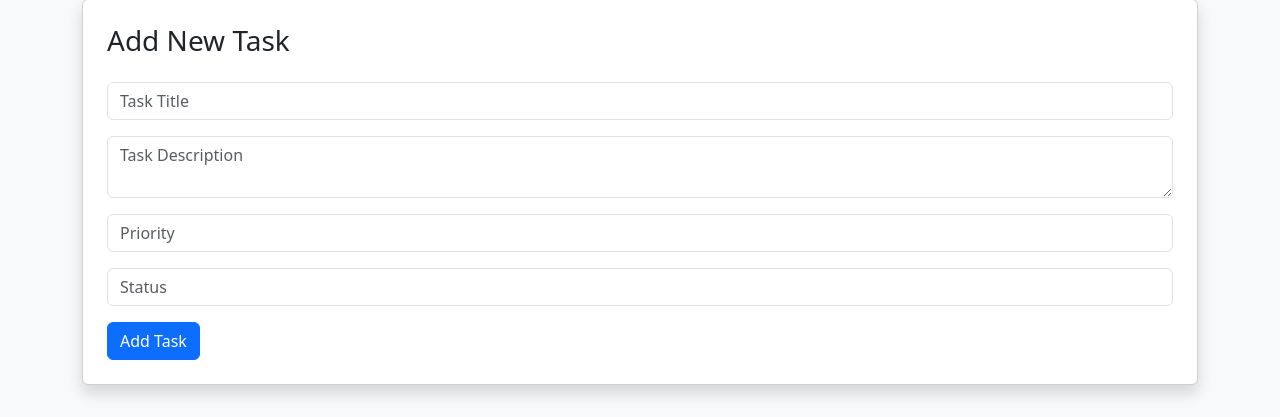
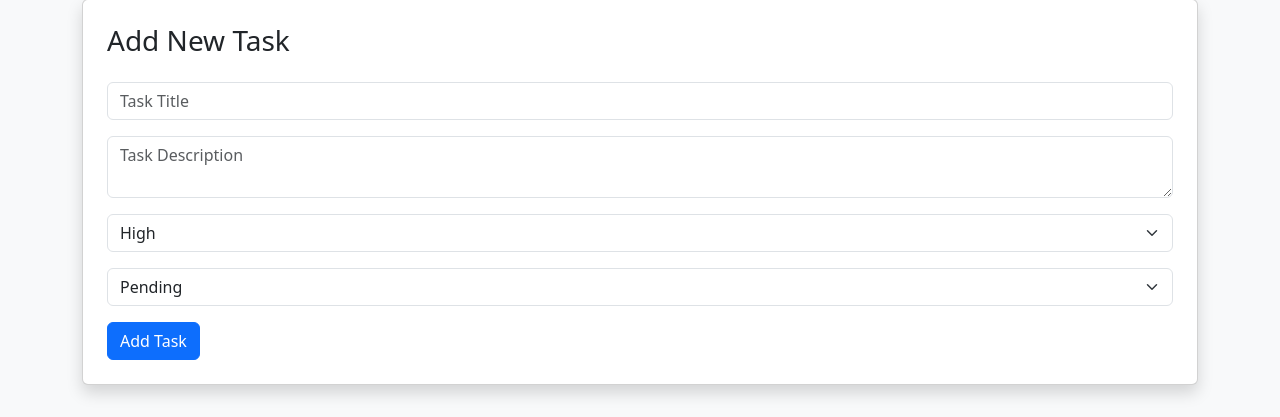
Before and after one commit to gop-i-krishnan/smart-task-manager, a Flask app: page /dashboard in a window 1280 px wide. Shown: the part 145-562 px from the top of the page. Run offline with Flask 3, Linux system fonts and the light colour scheme; tables that the repository leaves empty hold one stand-in row (values such as "Sample post"); some libraries are stand-ins or nearby versions.

Commit message:
Improved dashboard UI and task badges

```diff
--- a/analytics/analytics.py
+++ b/analytics/analytics.py
@@ -13,7 +13,7 @@ def generate_task_analytics(tasks):
         })
 
     # Create DataFrame
-    df = pd.DataFrame(task_data)
+    df = pd.DataFrame(task_data, columns=["title", "status"])
 
     # Total tasks
     total_tasks = len(df)
--- a/templates/dashboard.html
+++ b/templates/dashboard.html
@@ -45,21 +45,28 @@
             </div>
 
             <div class="mb-3">
-                <input
-                    type="text"
+                <select
                     name="priority"
-                    class="form-control"
-                    placeholder="Priority"
+                    class="form-select"
                 >
+
+                    <option value="High">High</option>
+                    <option value="Medium">Medium</option>
+                    <option value="Low">Low</option>
+
+                </select>
             </div>
 
             <div class="mb-3">
-                <input
-                    type="text"
+                <select
                     name="status"
-                    class="form-control"
-                    placeholder="Status"
+                    class="form-select"
                 >
+
+                    <option value="Pending">Pending</option>
+                    <option value="Completed">Completed</option>
+
+                </select>
             </div>
 
             <button class="btn btn-primary">
@@ -128,13 +135,39 @@
                 {{ task.description }}
             </p>
 
+            {% if task.priority == "High" %}
+
+                <span class="badge bg-danger">
+                    Priority: {{ task.priority }}
+                </span>
+
+            {% elif task.priority == "Medium" %}
+
+                <span class="badge bg-warning text-dark">
+                    Priority: {{ task.priority }}
+                </span>
+
+            {% else %}
+
                 <span class="badge bg-primary">
                     Priority: {{ task.priority }}
                 </span>
 
+            {% endif %}
+
+            {% if task.status == "Completed" %}
+
                 <span class="badge bg-success">
                     Status: {{ task.status }}
                 </span>
+
+            {% else %}
+
+                <span class="badge bg-secondary">
+                    Status: {{ task.status }}
+                </span>
+
+            {% endif %}
 
             <div class="mt-3">
 
```
Also changed, not shown: README.md (added). Lines whose indentation alone changed are shown as unchanged.
